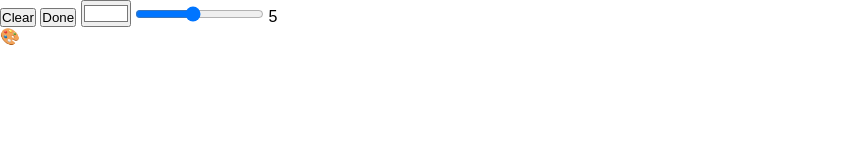
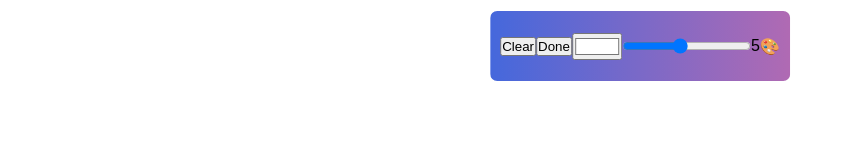
Before and after one commit to DT199012/Hackathon, a plain HTML site: page game1.html in a window 1280 px wide. Shown: the whole page, without its empty margins (0-853 px from the left). Drawn offline with Linux system fonts and the light colour scheme.

Commit message:
Added navbar css

```diff
--- a/game1.css
+++ b/game1.css
@@ -11,3 +11,20 @@ canvas {
     overflow: hidden;
     font-family: Arial, sans-serif;
 }
+
+.nav{
+    width: auto;
+    height: 50px;
+    position: fixed;
+    top: 1%;
+    left: 50%;
+    transform: translateX(-50%);
+    display: flex;
+    align-items: center;
+    justify-content: space-around;
+    transition: opacity 0.5s;
+    background: linear-gradient(to right, #4568DC, #B06AB3);
+    padding: 10px;
+    border-radius: 10px;
+    border: 3px solid white;
+}
```
